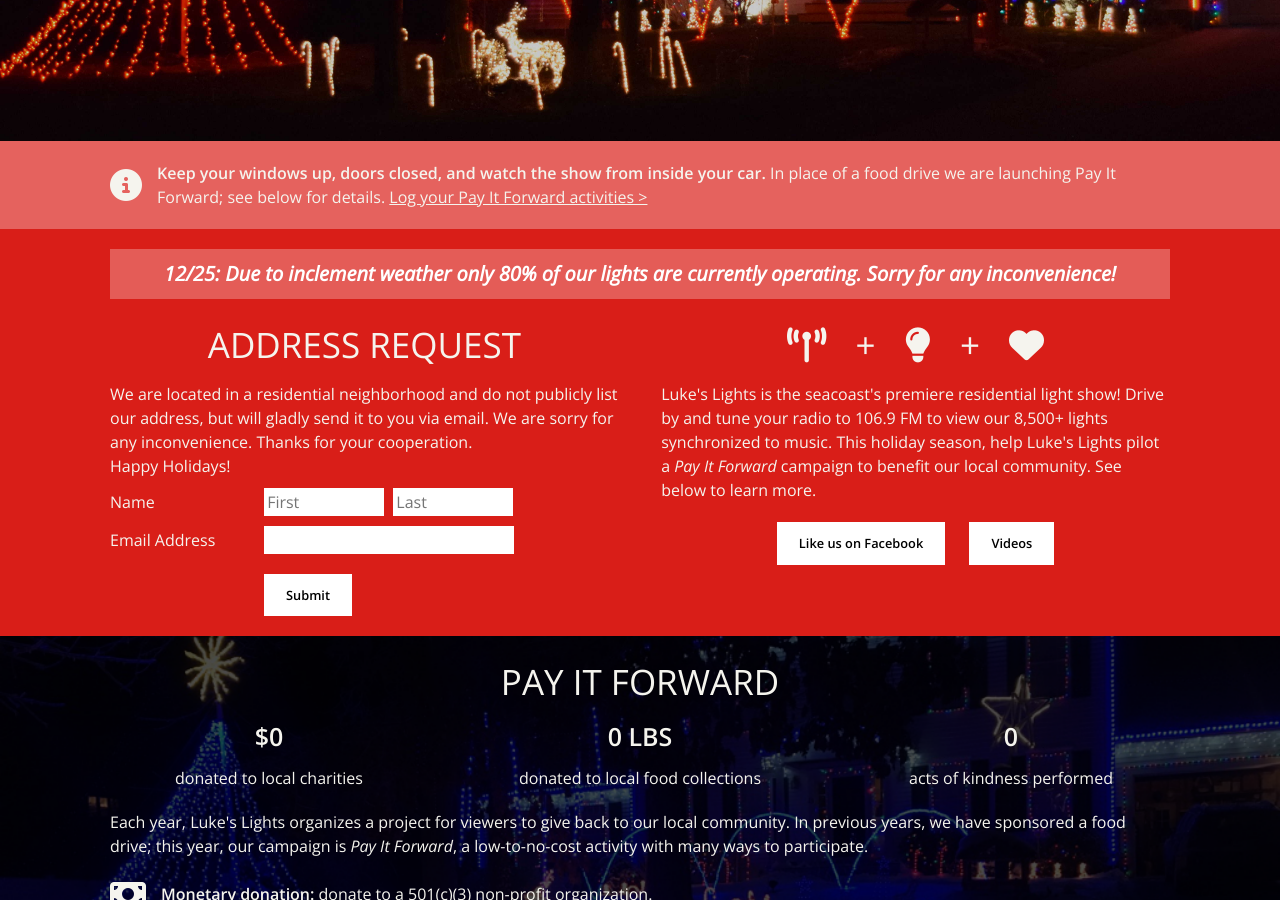
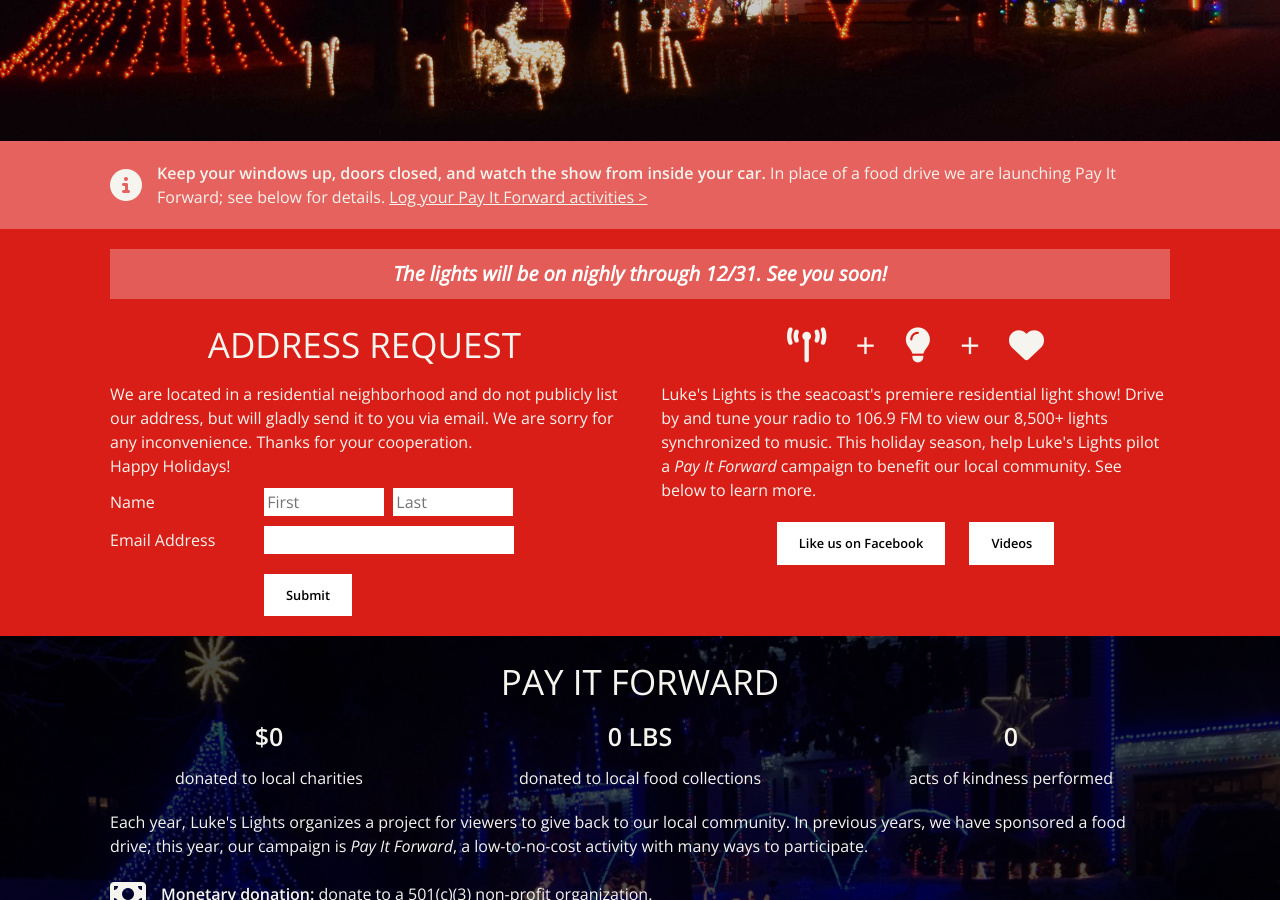
Before and after one commit to ldobson98/lukeslights, a Jekyll site: the page built from index.html, in a window 1280 px wide and 900 px high, scrolled down 359 px. Built offline with Jekyll 4.4.1, drawn with Linux system fonts in a browser that asks for light colours; nearby versions of some CDN libraries.

Commit message:
incl weather update

```diff
--- a/index.html
+++ b/index.html
@@ -18,7 +18,8 @@ title: Home
     </div>
   </a>
   <div class="wrap">
-    <h4 class="warning" role="notice"><b>12/25: Due to inclement weather only 80% of our lights are currently operating.  Sorry for any inconvenience!</b></h4>
+    <!-- <h4 class="warning" role="notice"><b>12/25: Due to inclement weather only 80% of our lights are currently operating.  Sorry for any inconvenience!</b></h4> -->
+    <h4 class="warning" role="notice"><b>The lights will be on nighly through 12/31.  See you soon!</b></h4>
     <div class="right col1of2 last-col">
       <div class="iconrow">
         <i class="fas fa-broadcast-tower" title="Radio Tower"></i>
```
